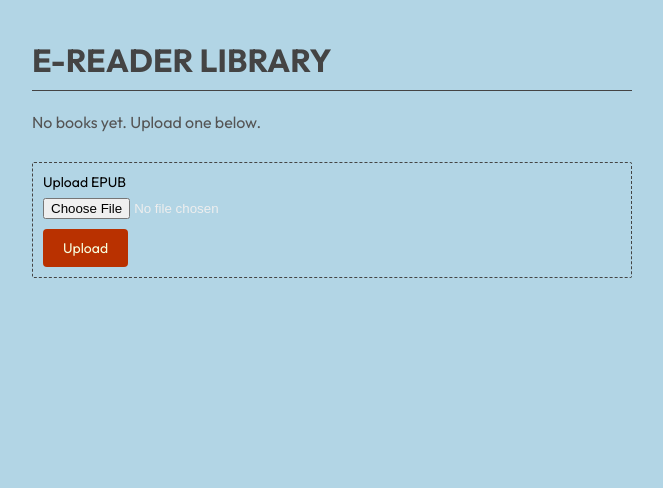
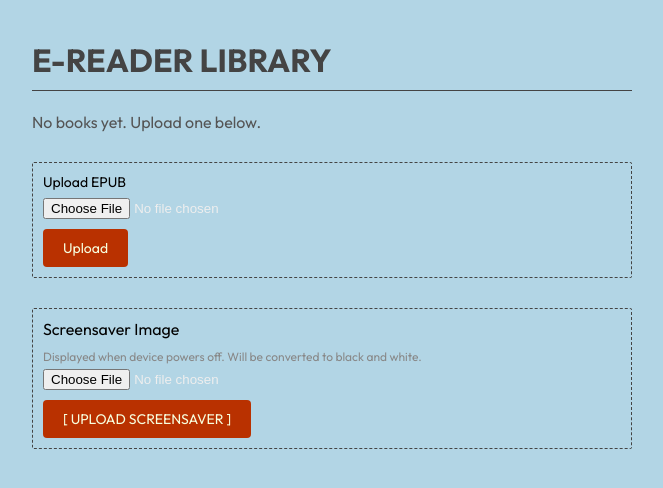
Before and after one commit to zunairah-khan/e-reader, a Flask app: template templates/index.html in a window 1280 px wide. Shown: the top 488 px of the page, without its empty margins (308-971 px from the left). Run offline with Flask 3, Linux system fonts and the light colour scheme; the template is opened without the code that fills it, so the values that code supplies are empty.

Commit message:
added screensaver upload to server

```diff
--- a/server.py
+++ b/server.py
@@ -5,51 +5,111 @@
 #accept new book uploads and return to library page
 #delete existing books and return to library page
 #be accesible from any device on the network
+#accept screensaver image uploads, process and centre them at display resolution
 
 from flask import Flask, request, render_template, redirect, url_for
 import os
+from PIL import Image
 from progress import get_completion, delete
 
 app = Flask(__name__) #creates web server application
-BOOKS_DIR = os.path.join(os.path.dirname(__file__), 'books') # builds path to book folder
+BOOKS_DIR   = os.path.join(os.path.dirname(__file__), 'books')   # builds path to book folder
+IMAGES_DIR  = os.path.join(os.path.dirname(__file__), 'images')  # builds path to images folder
 
-#INDEX ROUTE
-@app.route('/')#homepage route
+# Create folders if they don't exist
+os.makedirs(BOOKS_DIR,  exist_ok=True)
+os.makedirs(IMAGES_DIR, exist_ok=True)
+
+
+# ── INDEX ROUTE ────────────────────────────────────────────────────────────────
+
+@app.route('/') #homepage route
 def index():
     books = sorted([
         f for f in os.listdir(BOOKS_DIR)
         if f.endswith('.epub')
-    ])#get epub books from books folder in alphabetical order
+    ]) #get epub books from books folder in alphabetical order
     library = [
         {'name': os.path.splitext(b)[0],
          'file': b,
          'pct':  int(get_completion(b) * 100)}
         for b in books
     ] #loop through each book and creates a dictionary
-    return render_template('index.html', library=library) #loads templates/index.html and passes the library into it. The HTML can then loop through thte library to display each book
 
-#UPLOAD ROUTE
-@app.route('/upload', methods=['POST'])#only responds to post requests. POST =http browser request that browser sends when you submit a form with a file attached. this route only accpets form submissions.
+    # Check if a screensaver has been uploaded already
+    has_screensaver = os.path.exists(
+        os.path.join(IMAGES_DIR, 'screensaver.png')
+    )
+
+    return render_template('index.html',
+                           library=library,
+                           has_screensaver=has_screensaver) #loads templates/index.html and passes the library and screensaver status into it
+
+
+# ── UPLOAD ROUTE ───────────────────────────────────────────────────────────────
+
+@app.route('/upload', methods=['POST']) #only responds to post requests. POST = http browser request that browser sends when you submit a form with a file attached. this route only accepts form submissions.
 def upload():
-    f = request.files.get('book')#retrieves uploaded file from the form submission
+    f = request.files.get('book') #retrieves uploaded file from the form submission
     if f and f.filename.endswith('.epub'):
         f.save(os.path.join(BOOKS_DIR, f.filename))
     return redirect(url_for('index')) #saves file in books and redirects back to the homepage
 
-#DELETE ROUTE
-@app.route('/delete/<filename>')#variable filename route
+
+# ── DELETE ROUTE ───────────────────────────────────────────────────────────────
+
+@app.route('/delete/<filename>') #variable filename route
 def delete_book(filename):
     path = os.path.join(BOOKS_DIR, filename)
-    #check file exists before trying to delete
+    # check file exists before trying to delete
     if os.path.exists(path):
-        os.remove(path)#deletes epub file from books folder
-        delete(filename)#delete function from progress.py to remove the books progress record from the db
+        os.remove(path)          #deletes epub file from books folder
+        delete(filename)         #delete function from progress.py to remove the books progress record from the db
     return redirect(url_for('index')) #sends browser back to the homepage
 
 
-#only runs when file is directly run. helpful for testing purposes
-#host is 0.0.0.0 and not localhost so that flask accepts connections from any device on the network rather than just this computer
-#server listens on port 500
-#debug on so flask shows error page in browser and restarts itself whenever changes are saved to the file.Only on for development
+# ── SCREENSAVER UPLOAD ROUTE ───────────────────────────────────────────────────
+
+@app.route('/upload-screensaver', methods=['POST'])
+def upload_screensaver():
+    f = request.files.get('screensaver')
+    if f and f.filename.lower().endswith(('.png', '.jpg', '.jpeg', '.bmp')):
+
+        # Open and convert to black and white
+        img = Image.open(f).convert('1')
+
+        # Resize maintaining aspect ratio to fit within display dimensions
+        # thumbnail() never stretches or squashes — it only shrinks to fit
+        img.thumbnail((648, 480), Image.LANCZOS)
+
+        # Create blank white canvas at exact display resolution
+        canvas = Image.new('1', (648, 480), 255)
+
+        # Centre the resized image on the canvas
+        # Equal margins on left/right and top/bottom
+        x = (648 - img.width)  // 2
+        y = (480 - img.height) // 2
+        canvas.paste(img, (x, y))
+
+        # Save processed screensaver
+        canvas.save(os.path.join(IMAGES_DIR, 'screensaver.png'))
+
+    return redirect(url_for('index'))
+
+
+# ── DELETE SCREENSAVER ROUTE ───────────────────────────────────────────────────
+
+@app.route('/delete-screensaver')
+def delete_screensaver():
+    path = os.path.join(IMAGES_DIR, 'screensaver.png')
+    if os.path.exists(path):
+        os.remove(path)
+    return redirect(url_for('index'))
+
+
+# only runs when file is directly run. helpful for testing purposes
+# host is 0.0.0.0 and not localhost so that flask accepts connections from any device on the network rather than just this computer
+# server listens on port 5000
+# debug on so flask shows error page in browser and restarts itself whenever changes are saved to the file. Only on for development
 if __name__ == '__main__':
     app.run(host='0.0.0.0', port=5000, debug=True)
--- a/templates/index.html
+++ b/templates/index.html
@@ -52,5 +52,16 @@
       <button type="submit">Upload</button>
     </form>
   </div>
+
+  <div class="upload-area">
+  <form method="post" action="/upload-screensaver" enctype="multipart/form-data">
+    <div>Screensaver Image</div>
+    <p style="color:#888; font-size:12px; margin: 4px 0">
+      Displayed when device powers off. Will be converted to black and white.
+    </p>
+    <input type="file" name="screensaver" accept=".png,.jpg,.jpeg,.bmp"><br>
+    <button type="submit">[ UPLOAD SCREENSAVER ]</button>
+  </form>
+</div>
 </body>
 </html>
```
